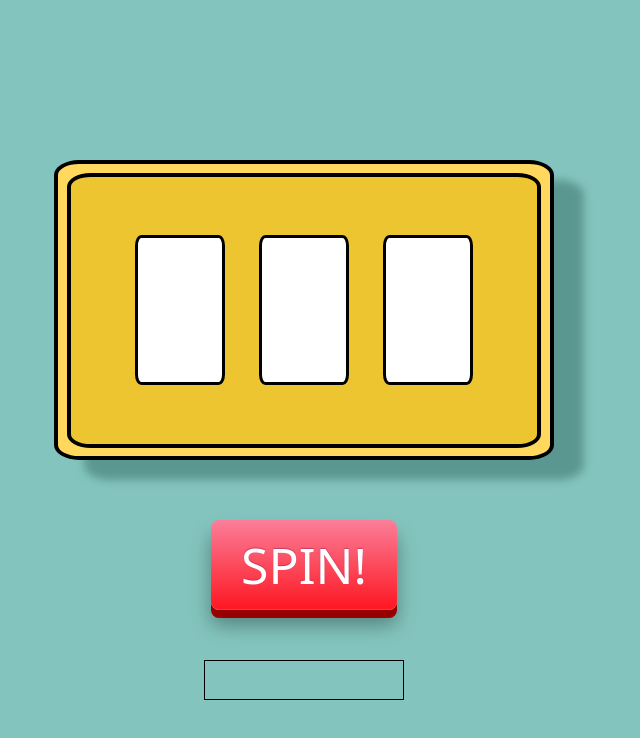
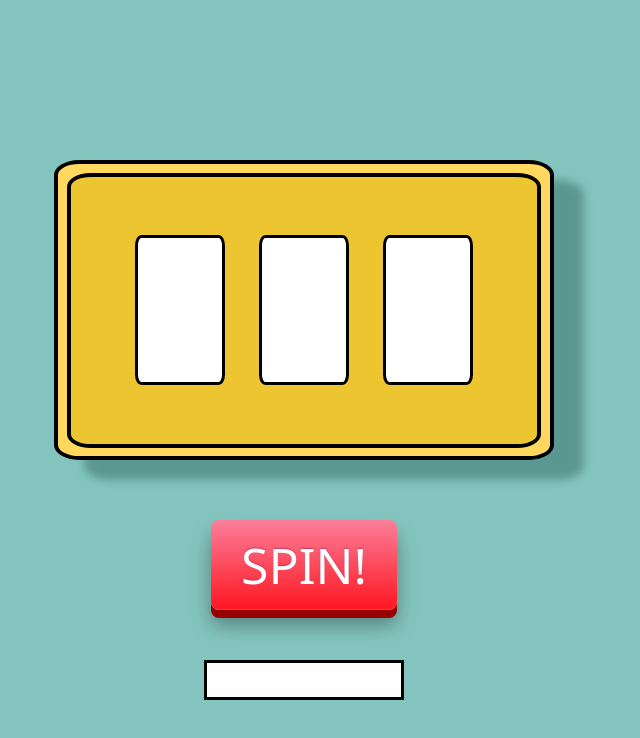
Before and after one commit to kkinge79/slot-machine, a plain HTML site: page index.html in a window 1280 px wide. Shown: the whole page, without its empty margins (336-976 px from the left). Drawn offline with nearby package versions, Linux system fonts and the light colour scheme.

Commit message:
update code

```diff
--- a/css/style.css
+++ b/css/style.css
@@ -117,15 +117,24 @@ img {
 }
 
 /* displays the users balance  */
-#wallet {
+#output {
   justify-content: center;
   margin: auto;
   margin-top: 40px;
-  border: 1px solid black;
+  border: 3px solid black;
   width: 200px;
   height: 40px;
+  background-color: white;
 }
-
+#credOutput {
+  justify-content: center;
+  margin: auto;
+  margin-top: 40px;
+  border: 3px solid black;
+  width: 200px;
+  height: 40px;
+  background-color: white;
+}
 /* BUTTON CODE */
 
 #spinButton {
--- a/index.html
+++ b/index.html
@@ -21,6 +21,8 @@
     <div id='winner'>
       <div id="displayResults" style="display:none" class="animate__animated animate__flash">WINNER!</div>
     </div>
+
+
     <div id="slotsMachine">
       <div id="slotsDecor">
         <div id="slotOne" class="slot-number"></div>
@@ -37,7 +39,9 @@
       </a>
     </div>
 
-    <div id="wallet"></div>
+    <div id="credOutput"></div>
+
+
 
   </body>
 
--- a/js/app.js
+++ b/js/app.js
@@ -10,13 +10,15 @@ const slotsReel = 5;
 // /*-------------------------------- Variables --------------------------------*/
 
 
-const arrayOfChoices = [cherry, diamond, bell, seven, clover]
+const arrayOfChoices = [cherry, bell, clover, diamond, seven]
+let credits = 10;
 
 // /*------------------------ Cached Element References ------------------------*/
 
-const displayResults = document.querySelector("#displayResults")
+const displayResults = document.querySelector("#displayResults");
 const titleEl = document.querySelector('#title');
-const slotsMachine= document.querySelector('#slotsMachine')
+const slotsMachine = document.querySelector('#slotsMachine');
+const spinButton = document.querySelector('#spinButton')
 
 // /*----------------------------- Event Listeners -----------------------------*/
 
@@ -26,8 +28,9 @@ const slotsMachine= document.querySelector('#slotsMachine')
 //generates a random number between 1-4
 //adds plus 1 to all numbers so instead of 0-3. it chooses 1-4
 function getRandomNumber() {
-  return Math.floor(Math.random() * 5);
+  return Math.floor(Math.random() * slotsReel);
 }
+
 
 
 // when spin button pushed executes the code
@@ -48,6 +51,7 @@ function spin() {
 //determine if there is a winner, if yes show the WINNER message, if not, hide message
 if (num1 === num2 && num1 === num3) {
   showMessage();
+
 } else {
   hideMessage();
   }
```
Also changed, not shown: 1 other file.
